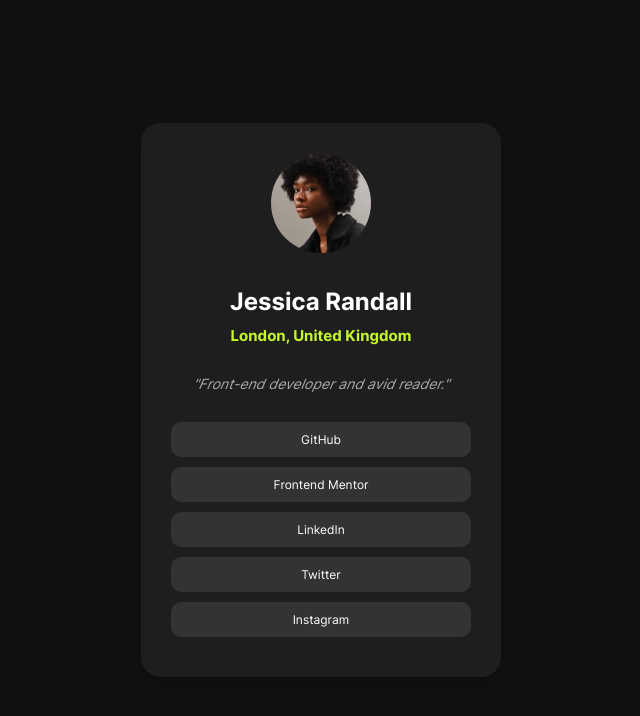
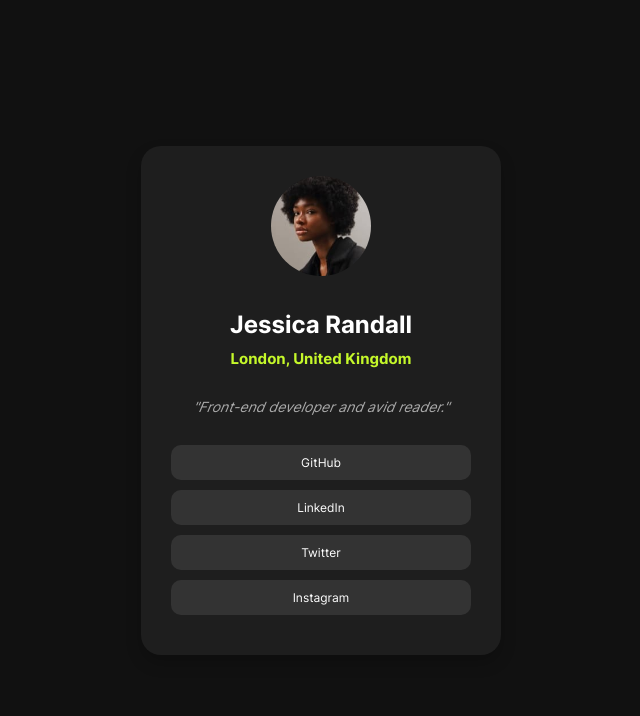
Before and after one commit to soloman992/social-links, a plain HTML site: page index.html in a window 1280 px wide. Shown: the whole page, without its empty margins (319-959 px from the left). Drawn offline with Linux system fonts and the light colour scheme.

Commit message:
frontend mentor removed

```diff
--- a/index.html
+++ b/index.html
@@ -15,7 +15,6 @@
         <p class="bio">"Front-end developer and avid reader."</p>
         <div class="links">
             <a href="#">GitHub</a>
-            <a href="#">Frontend Mentor</a>
             <a href="#">LinkedIn</a>
             <a href="#">Twitter</a>
             <a href="#">Instagram</a>
```
